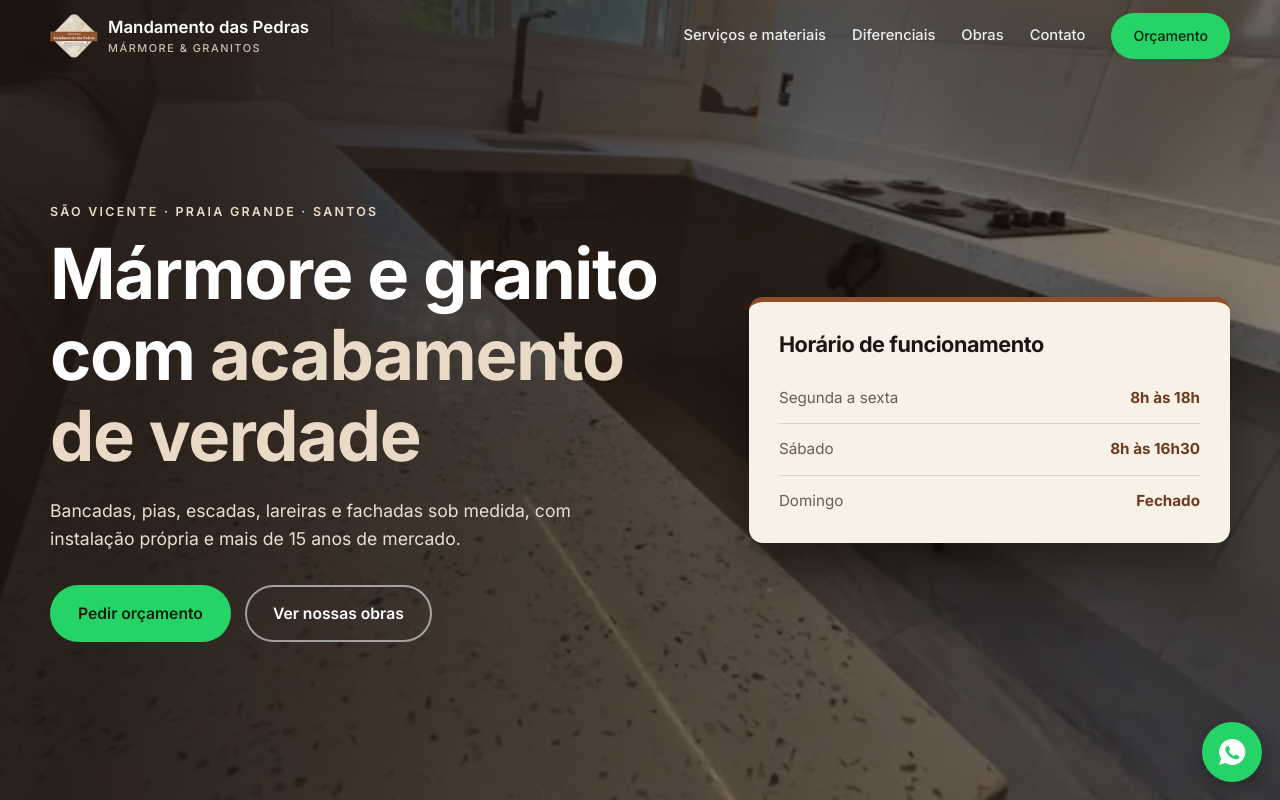
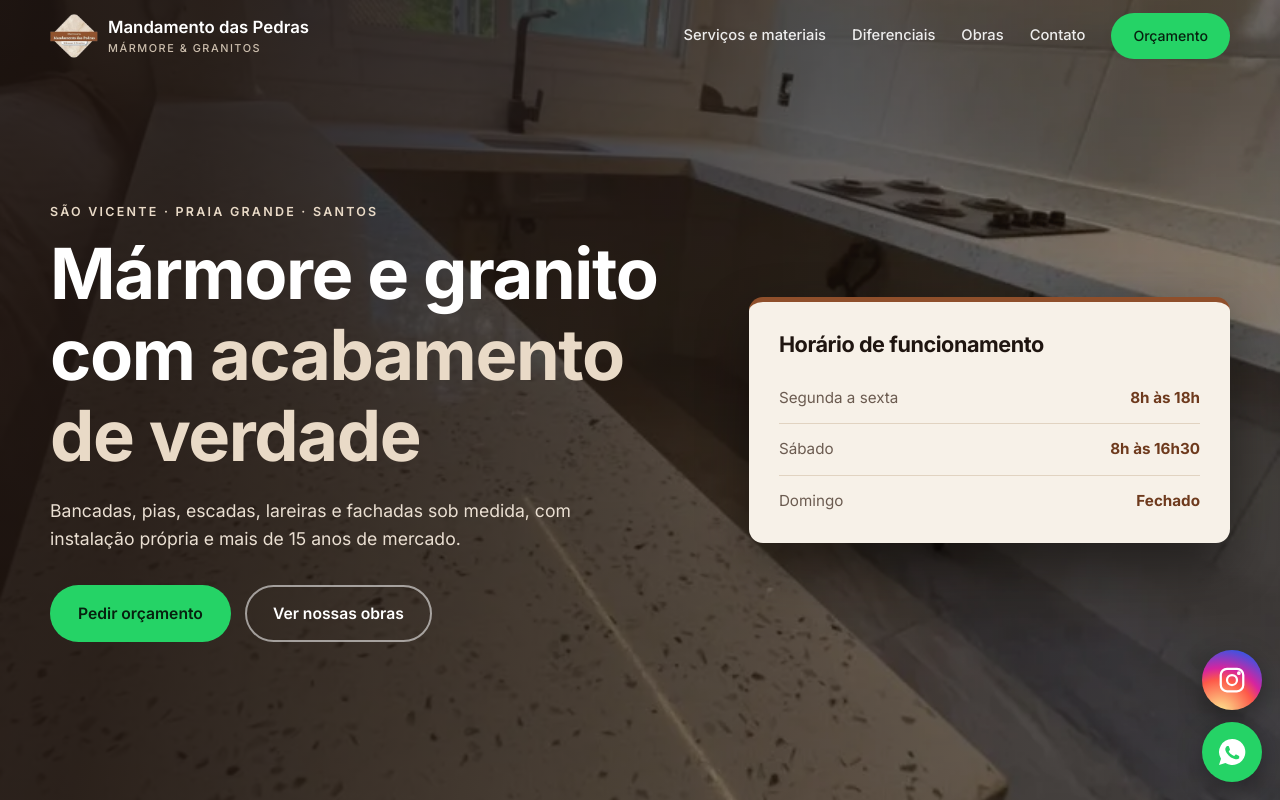
Before and after one commit to iisaacz/mmandamentodaspedras, a plain HTML site: page mmandamentodaspedras/index.html in a window 1280 px wide. Shown: the top 800 px of the page. Drawn offline with Linux system fonts and the light colour scheme.

```diff
--- a/mmandamentodaspedras/index.html
+++ b/mmandamentodaspedras/index.html
@@ -189,6 +189,8 @@ footer a:hover{color:#fff}
 .hlist b{color:var(--brown-d)}
 .sub-head{margin-top:80px}
 @media(max-width:960px){.hero .wrap{grid-template-columns:1fr;gap:36px}}
+.fab-ig{bottom:90px;background:radial-gradient(circle at 30% 107%,#fdf497 0%,#fd5949 45%,#d6249f 60%,#285aeb 90%);animation:none}
+.fab-ig svg{fill:none;stroke:#fff;stroke-width:1.8;stroke-linecap:round;stroke-linejoin:round;width:30px;height:30px}
 </style>
 </head>
 <body>
@@ -339,6 +341,7 @@ footer a:hover{color:#fff}
   </div>
 </footer>
 
+<a class="fab fab-ig" href="https://www.instagram.com/mandamento_das_pedras/" target="_blank" rel="noopener" aria-label="Instagram"><svg viewBox="0 0 24 24"><rect x="3" y="3" width="18" height="18" rx="5"/><circle cx="12" cy="12" r="4"/><circle cx="17.5" cy="6.5" r=".6" fill="#fff"/></svg></a>
 <a class="fab" href="https://wa.me/5513991652767?text=Ol%C3%A1!%20Gostaria%20de%20um%20or%C3%A7amento." target="_blank" rel="noopener" aria-label="WhatsApp"><svg viewBox="0 0 32 32"><path d="M16 3a13 13 0 0 0-11 19.8L3 29l6.400-2A13 13 0 1 0 16 3zm7.600 18.400c-.3.900-1.800 1.700-2.500 1.800-.6.100-1.400.1-2.300-.1-.5-.2-1.200-.4-2-.8-3.600-1.600-5.900-5.200-6.100-5.400-.2-.2-1.400-1.900-1.400-3.600s.9-2.500 1.200-2.900c.3-.3.700-.4.900-.4h.7c.2 0 .5-.1.800.6l1 2.600c.1.200.1.400 0 .6l-.4.600-.5.600c-.2.200-.3.400-.1.700.2.300.9 1.500 2 2.400 1.400 1.200 2.500 1.600 2.900 1.800.3.200.5.100.7-.1l.9-1.100c.2-.3.500-.2.800-.1l2.400 1.200c.3.100.5.200.6.400.1.100.1.800-.2 1.700z"/></svg></a>
 
 <div class="lb" id="lb"><button class="x" aria-label="Fechar">×</button><button class="p" aria-label="Anterior">‹</button><img id="lbimg" alt=""><button class="n" aria-label="Próxima">›</button></div>
```
